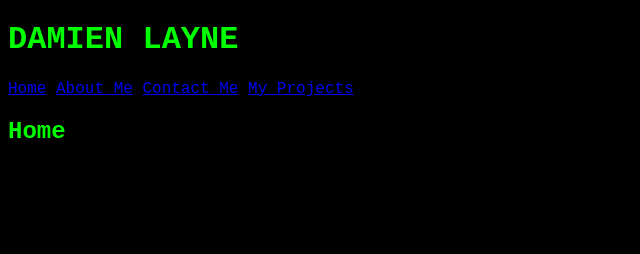
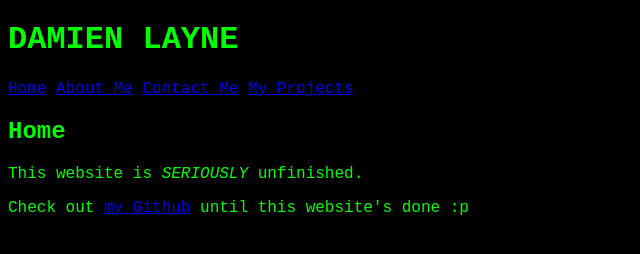
Before and after one commit to damienlayne/damienlayne.github.io, a plain HTML site: page index.html in a window 1280 px wide. Shown: the whole page, without its empty margins (0-640 px from the left). Drawn offline with Linux system fonts and the light colour scheme.

Commit message:
Update index.html

```diff
--- a/index.html
+++ b/index.html
@@ -16,5 +16,7 @@
             <a href="./projects.html">My_Projects</a>
         </div>
         <h2>Home</h2>
+        <p>This website is <em>SERIOUSLY</em> unfinished.</p>
+        <p>Check out <a href="https://github.com/damienlayne">my Github</a> until this website's done :p</p>
     </body>
 </html>
```
